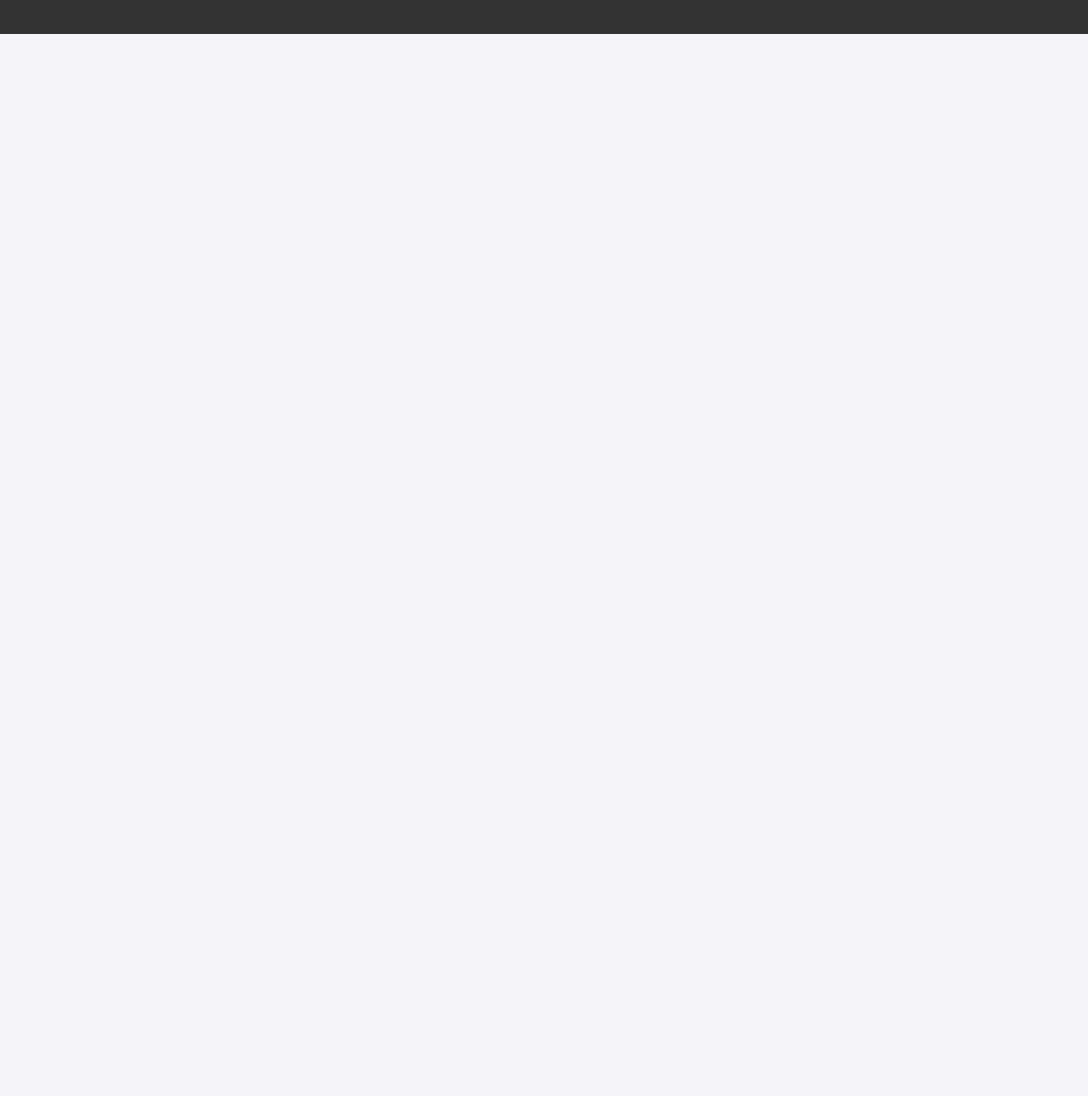
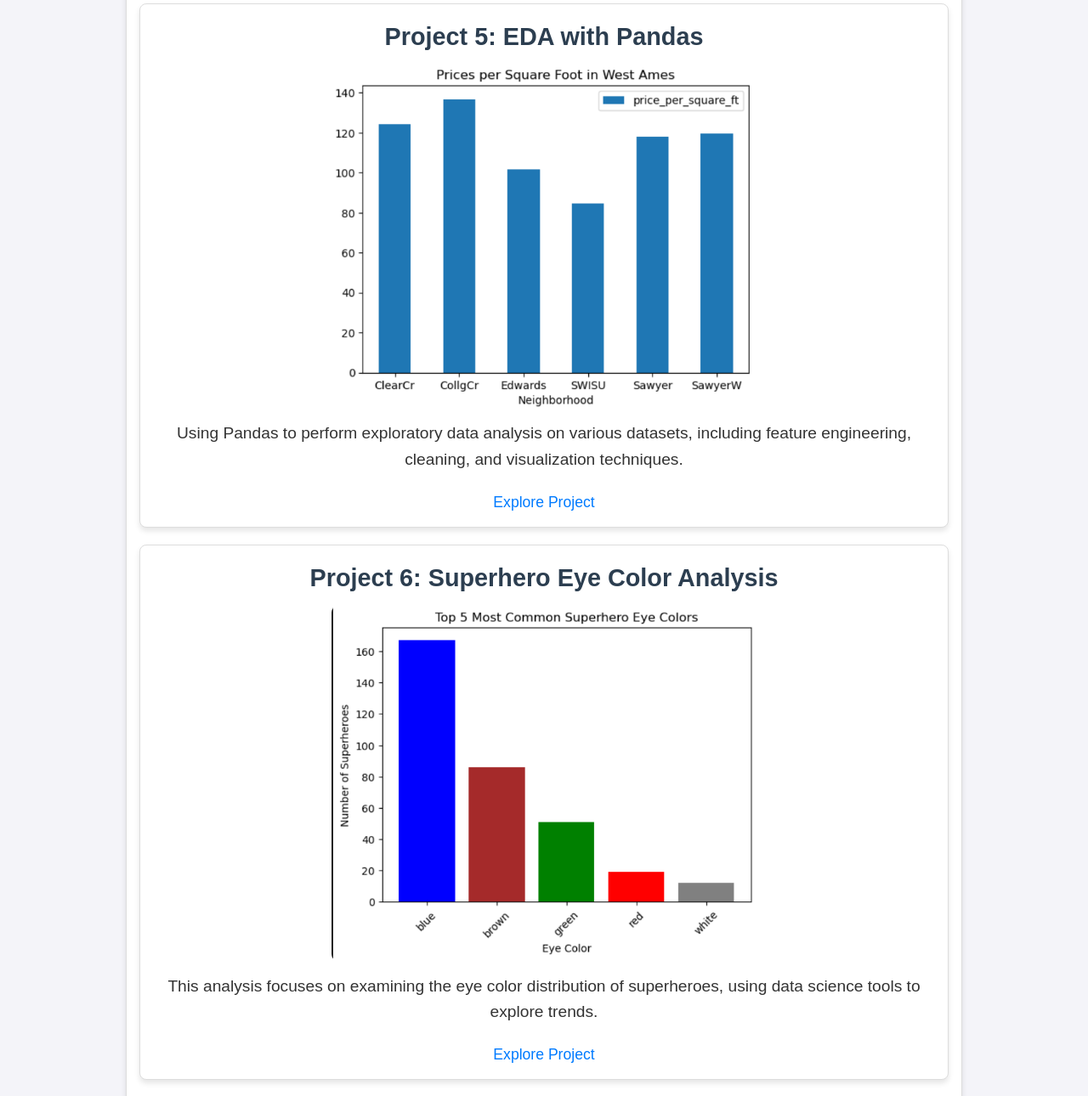
Before and after one commit to Allan-Ofula/Allan-Ofula.github.io, a plain HTML site: page index.html in a window 1280 px wide. Shown: the part 2684-3974 px from the top of the page at 85% size. Before the commit the page ends 2724 px from the top, so only its background shows below. Drawn offline with Linux system fonts and the light colour scheme.

Commit message:
Update index.html

```diff
--- a/index.html
+++ b/index.html
@@ -201,6 +201,26 @@
       <img src="/Images/Aviation Risk analysis image.png" alt="Aviation Safety Risk Analysis">
       <p>Analyzing aviation accident data (1962-2023) to identify the safest aircraft.</p>
       <a href="https://github.com/Allan-Ofula/Aviation-Safety-Risk-Analysis-Project-Phase1" target="_blank">Explore Project</a>
+
+    <div class="project-card">
+      <h3>Project 4: Retail Sales Analysis</h3>
+      <img src="/Images/Retail Sales Analysis Image.png" alt="Retail Sales Analysis">
+      <p>Analysis of retail sales data to understand trends, seasonality, and customer purchasing behaviors.</p>
+      <a href="https://github.com/Allan-Ofula/Retail-Sales-Analysis" target="_blank">Explore Project</a>
+    </div>
+
+    <div class="project-card">
+      <h3>Project 5: EDA with Pandas</h3>
+      <img src="/Images/EDA with pandas Image.png" alt="Exploratory Data Analysis with Pandas">
+      <p>Using Pandas to perform exploratory data analysis on various datasets, including feature engineering, cleaning, and visualization techniques.</p>
+      <a href="https://github.com/Allan-Ofula/EDA-with-Pandas" target="_blank">Explore Project</a>
+    </div>
+
+    <div class="project-card">
+      <h3>Project 6: Superhero Eye Color Analysis</h3>
+      <img src="/Images/Superhero Eye color Image.png" alt="Superhero Eye Color Analysis">
+      <p>This analysis focuses on examining the eye color distribution of superheroes, using data science tools to explore trends.</p>
+      <a href="https://github.com/Allan-Ofula/Superhero-Eye-Color-Analysis" target="_blank">Explore Project</a>
     </div>
 
   </section>
```
